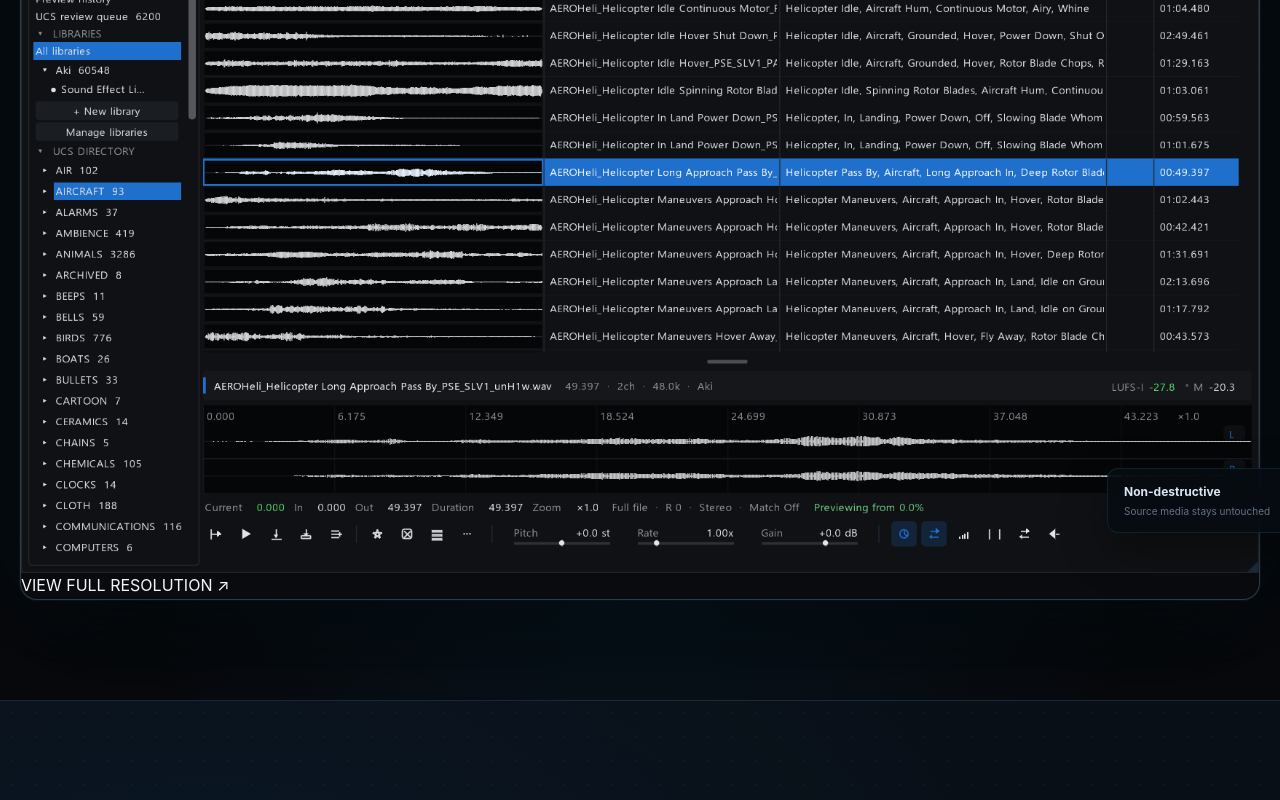
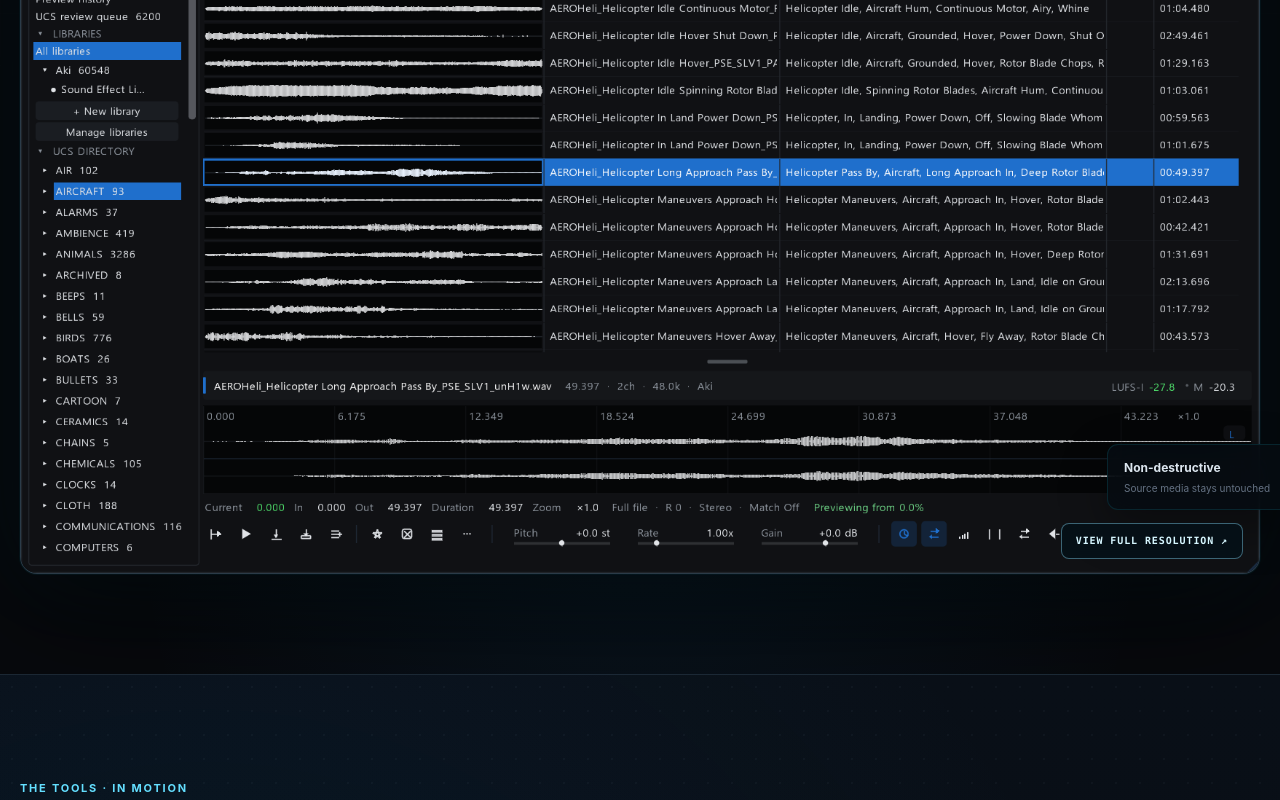
Before and after one commit to Psysia/PsyReaSFX, a plain HTML site: page website/index.html in a window 1280 px wide. Shown: the part 948-1748 px from the top of the page. Drawn offline with Linux system fonts and the light colour scheme; no server answers.

Commit message:
Style full-size screenshot affordance on PRS hero

```diff
--- a/website/styles.css
+++ b/website/styles.css
@@ -1699,3 +1699,26 @@ html[lang^="zh"] [data-lang="en"] { display: none !important; }
   .script-card { transition: none; }
   .script-card:hover { transform: none; }
 }
+
+/* Full-resolution screenshot launcher stays over the actual PRS interface. */
+.window-chrome { position: relative; }
+.preview-expand {
+  position: absolute;
+  right: 16px;
+  bottom: 14px;
+  z-index: 3;
+  display: inline-flex;
+  padding: 11px 14px;
+  border: 1px solid rgba(135, 216, 246, .42);
+  border-radius: 8px;
+  background: rgba(5, 16, 23, .88);
+  color: #d6f6ff;
+  backdrop-filter: blur(10px);
+  font: 700 10px/1.2 "Cascadia Code", Consolas, monospace;
+  letter-spacing: .09em;
+  transition: border-color .2s, background .2s;
+}
+.preview-expand:hover { background: rgba(3,39,54,.95); border-color: #5cdbf7; }
+@media (max-width: 760px) {
+  .preview-expand { right: 9px; bottom: 9px; padding: 8px 9px; font-size: 8px; }
+}
```
